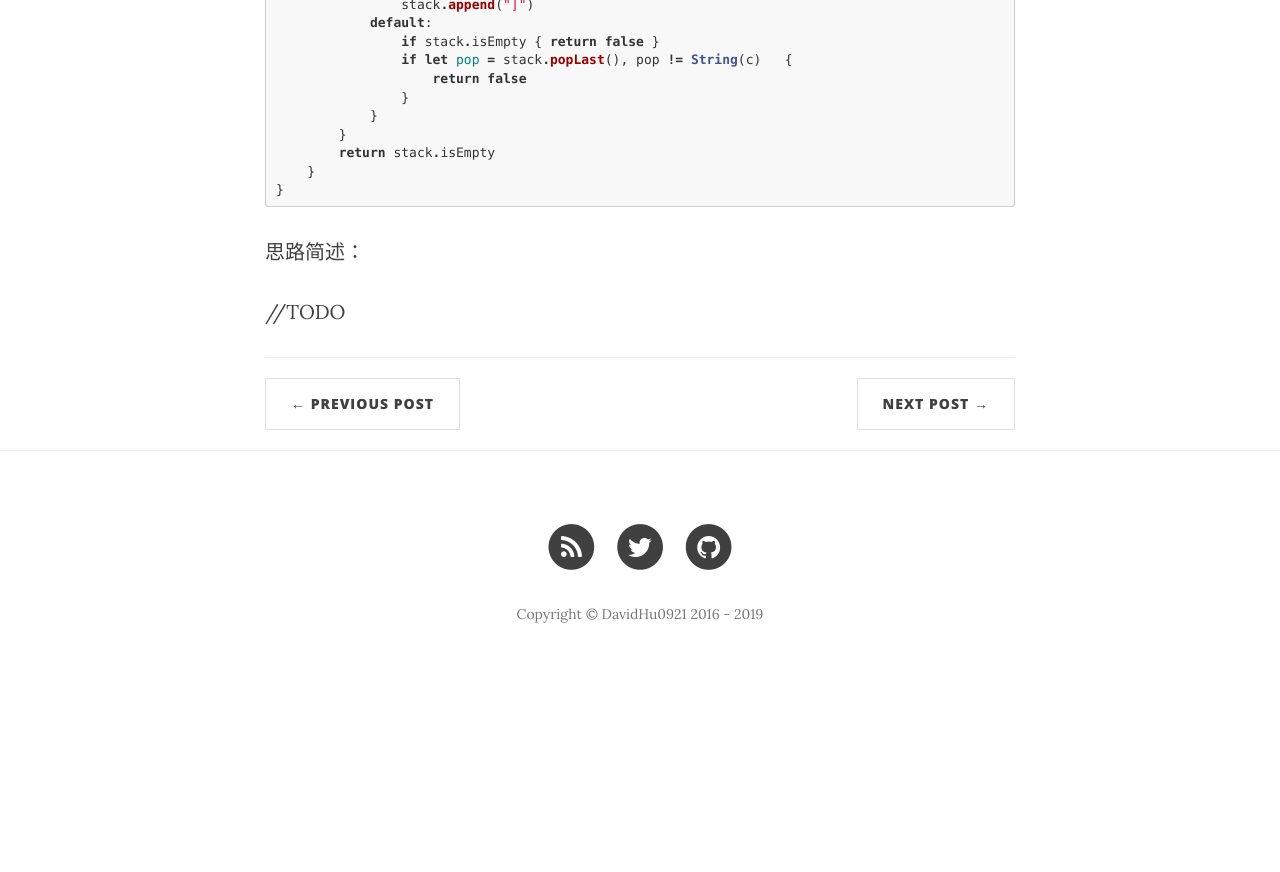
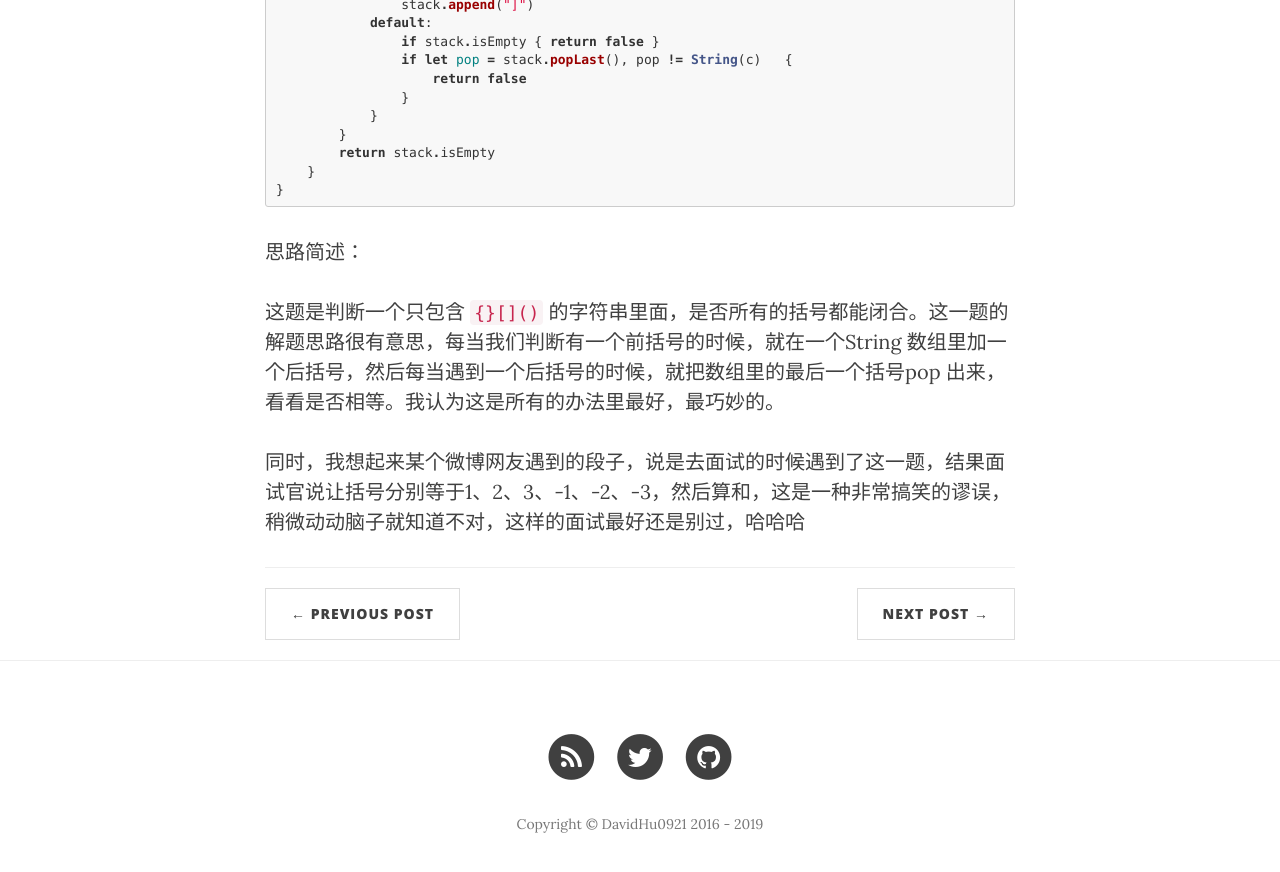
Before and after one commit to DavidHu0921/davidhu0921.github.io, a Jekyll site: the page built from _posts/2018-2-28-LeetCode学习笔记(20)-Valid-Parentheses.md, in a window 1280 px wide and 900 px high, scrolled down 1027 px. Shown: the top 872 px of the window. Built offline with Jekyll 4.4.1, drawn with Linux system fonts in a browser that asks for light colours; nearby versions of some CDN libraries; before the commit the page ends 1717 px from its top, so only the background shows below that.

Commit message:
add comment LC20

```diff
--- a/_posts/2018-2-28-LeetCode学习笔记(20)-Valid-Parentheses.md
+++ b/_posts/2018-2-28-LeetCode学习笔记(20)-Valid-Parentheses.md
@@ -39,4 +39,6 @@ class Solution {
 
 思路简述：
 
-//TODO
+这题是判断一个只包含 `{}[]()` 的字符串里面，是否所有的括号都能闭合。这一题的解题思路很有意思，每当我们判断有一个前括号的时候，就在一个String 数组里加一个后括号，然后每当遇到一个后括号的时候，就把数组里的最后一个括号pop 出来，看看是否相等。我认为这是所有的办法里最好，最巧妙的。
+
+同时，我想起来某个微博网友遇到的段子，说是去面试的时候遇到了这一题，结果面试官说让括号分别等于1、2、3、-1、-2、-3，然后算和，这是一种非常搞笑的谬误，稍微动动脑子就知道不对，这样的面试最好还是别过，哈哈哈
```
